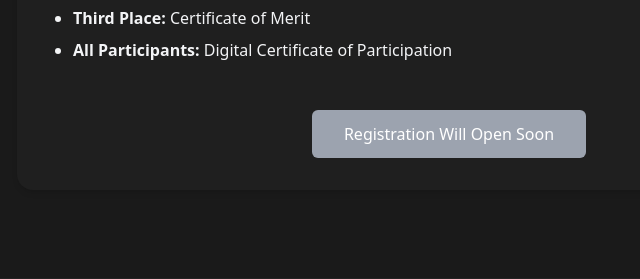
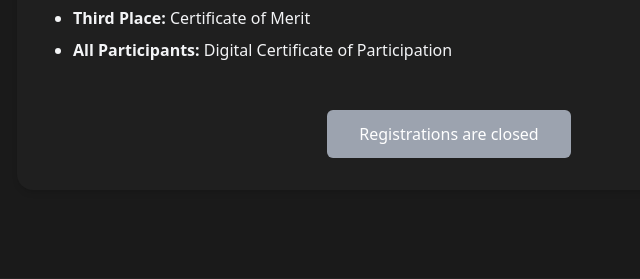
Before and after one commit to abinroy04/ACM-Website, a Flask app: template templates/rules.html in a window 1280 px wide. Shown: the part 1439-1718 px from the top of the page, without its empty margins (191-831 px from the left). Run offline with Flask 3, Linux system fonts and the light colour scheme; the template is opened without the code that fills it, so the values that code supplies are empty; some libraries are stand-ins or nearby versions.

Commit message:
Update rules.html

```diff
--- a/templates/rules.html
+++ b/templates/rules.html
@@ -101,7 +101,7 @@
                 </a>
                 {% else %}
                 <span class="inline-block bg-gray-400 text-white px-8 py-3 rounded-md cursor-not-allowed">
-                    Registration Will Open Soon
+                    Registrations are closed
                 </span>
                 {% endif %}
             </div>
```
